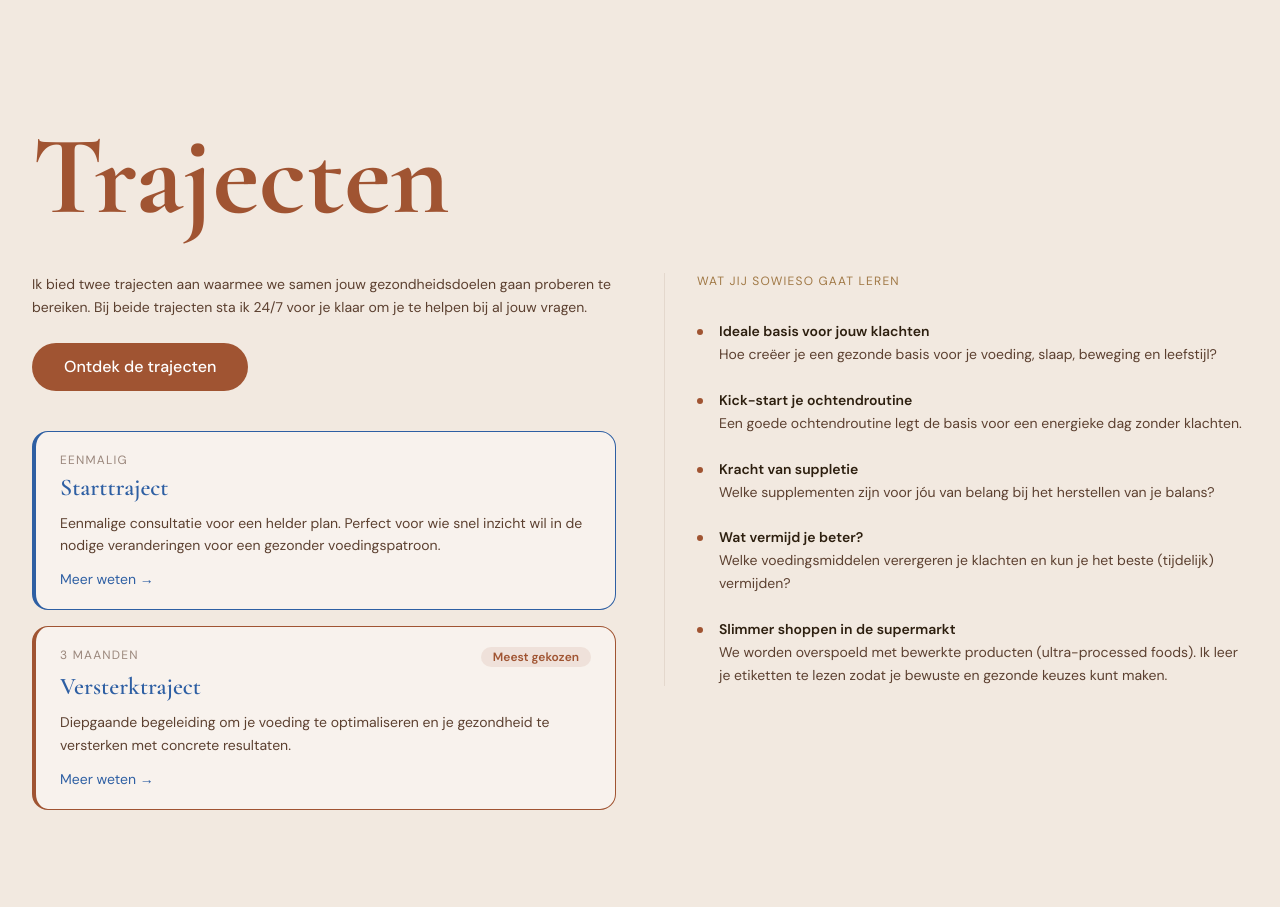
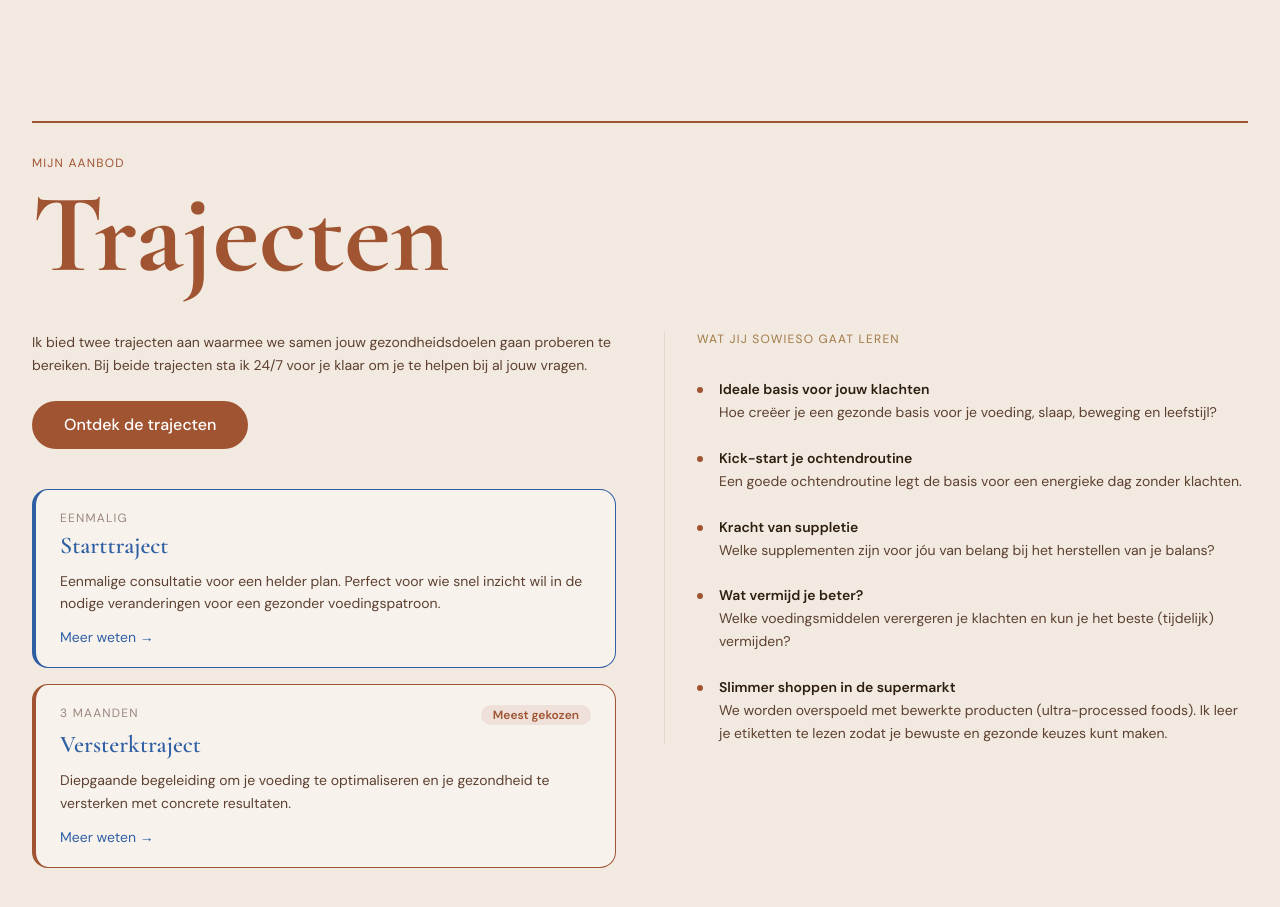
Before and after one commit to annafoods/annafoods, a Next.js app: page / in a window 1280 px wide. Shown: the part 1440-2347 px from the top of the page. Built offline with nearby package versions, Linux system fonts and the light colour scheme.

Commit message:
Trajecten sectie: label + accentlijn voor betere uitstraling

```diff
--- a/app/page.tsx
+++ b/app/page.tsx
@@ -147,6 +147,11 @@ export default function HomePage() {
       <section className="bg-beige py-16 lg:py-24">
         <div className="max-w-7xl mx-auto px-4 sm:px-6 lg:px-8">
 
+          <div className="border-t-2 border-terracotta pt-8 mb-2">
+            <p className="font-body text-xs uppercase tracking-widest text-terracotta">
+              Mijn aanbod
+            </p>
+          </div>
           <h2 className="font-heading text-[72px] sm:text-[96px] lg:text-[112px] leading-none text-terracotta font-bold mb-10">
             Trajecten
           </h2>
```
